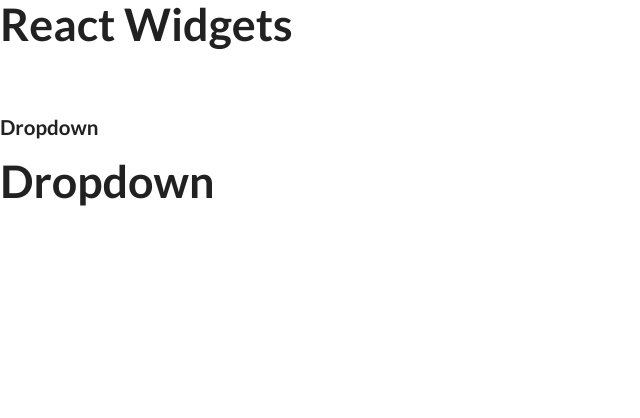
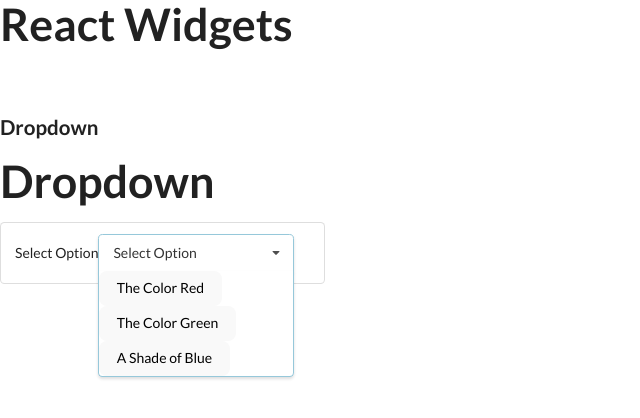
Before and after one commit to Milopadma/reactcourse, a React (Vite) app in the folder react-course-5/: page / in a window 1280 px wide. Shown: the top 418 px of the page, without its empty margins (0-640 px from the left). Built offline with nearby package versions, Linux system fonts and the light colour scheme.

Commit message:
dropdown structure

```diff
--- a/react-course-5/src/components/Dropdown.jsx
+++ b/react-course-5/src/components/Dropdown.jsx
@@ -1,7 +1,27 @@
-export default function Dropdown() {
+import { useState } from "react";
+
+export default function Dropdown({ options }) {
+  const [Selection, setSelection] = useState(null);
+  const renderedOptions = options.map((option) => {
+    return (
+      <div key={option.label}>
+        <button>{option.label}</button>
+      </div>
+    );
+  });
+
   return (
     <div>
       <h1>Dropdown</h1>
+      <div className="ui selection dropdown">
+        <div className="field"></div>
+        <label className="label">Select Option</label>
+        <div className="ui selection dropdown visible active">
+          <i className="dropdown icon"></i>
+          <div className="text">Select Option</div>
+          <div className="menu visible transition">{renderedOptions}</div>
+        </div>
+      </div>
     </div>
   );
 }
```
